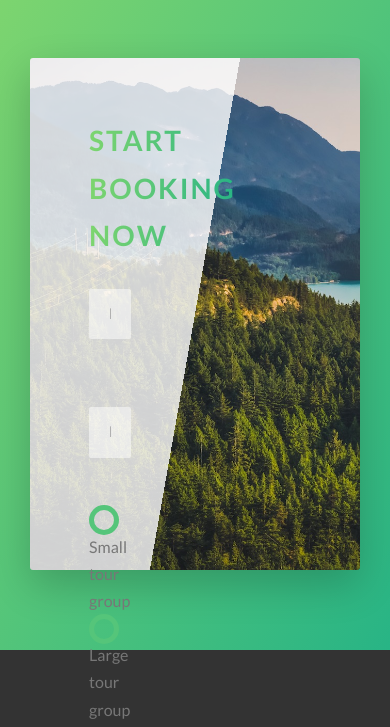
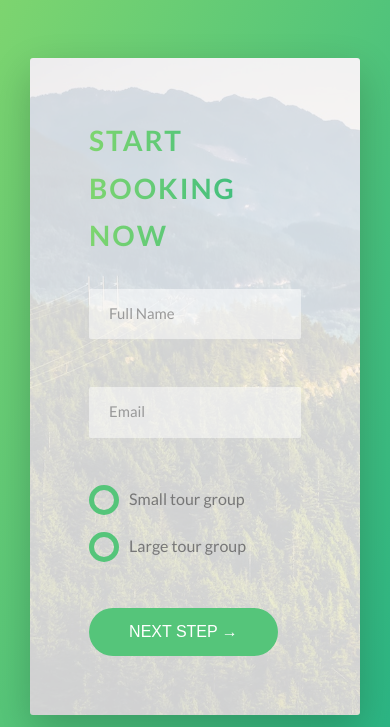
Before and after one commit to RemmySpicy/ujs-natours, a website: page index.html in a window 390 px wide. Shown: the part 7867-8594 px from the top of the page. Drawn offline with Linux system fonts and the light colour scheme.

Commit message:
Complete form and popup responsiveness

```diff
--- a/sass/components/_form.scss
+++ b/sass/components/_form.scss
@@ -17,21 +17,26 @@
         width: 90%;
         display: block;
         transition: all .3s;
+
+        @include respond(tab-port) {
+            width: 100%;
         }
 
-    &__input:focus {
+        &:focus {
             outline: none;
             box-shadow: 0 .62rem 1.25rem rgb($clr-black, .1);
             border-bottom: 3px solid $clr-primary;
         }
 
-    &__input:focus:invalid {
+        &:focus:invalid {
             border-color: $clr-secondary-dark;
         }
 
-    &__input::placeholder {
+        &::placeholder {
             color: $clr-grey-dark-2;
         }
+    }
+
 
 
     &__label {
@@ -54,6 +59,11 @@
     &__radio-group {
         width: 49%;
         display: inline-block;
+
+        @include respond(tab-port) {
+            width: 100%;
+            margin-bottom: 1.25rem;
+        }
     }
 
     &__radio-input {
--- a/sass/components/_popup.scss
+++ b/sass/components/_popup.scss
@@ -28,6 +28,12 @@
     &__left {
         width: 33.333333%;
         display: table-cell;
+
+        @include respond(tab-land) {
+            width: 100%;
+            height: 60%;
+            display: table;
+        }
     }
 
     &__right {
@@ -35,11 +41,25 @@
         display: table-cell;
         vertical-align: middle;
         padding: 1.87rem 3.12rem;
+
+        @include respond(tab-land) {
+            width: 100%;
+            height: 30%;
+            display: block;
+        }
     }
 
     &__img {
         display: block;
         width: 100%;
+
+        @include respond(tab-land) {
+            width: 50%;
+            height: 100%;
+            object-fit: cover;
+            float: left;
+            // display: table-cell;
+        }
     }
 
     &__text {
@@ -59,6 +79,11 @@
         -ms-hyphens: auto;
         -webkit-hyphens: auto;
         hyphens: auto;
+
+        @include respond(phone) {
+            -moz-column-count: 1;
+            column-count: 1;
+        }
     }
 
     // OPEN STATE
--- a/sass/pages/_home.scss
+++ b/sass/pages/_home.scss
@@ -62,18 +62,41 @@
 
 .book {
     background-image: linear-gradient(
-        100deg,
+        105deg,
         rgb($clr-white, .8) 50%,
         transparent 50%),
         url(/img/nat-10.jpg);
-    background-size: cover;
-    border-radius: $border-radius-1;
-    box-shadow: 0 .93rem 2.5rem rgb($clr-black, .2);
+        background-size: cover;
+        border-radius: $border-radius-1;
+        box-shadow: 0 .93rem 2.5rem rgb($clr-black, .2);
 
-    height: 32rem;
+        @include respond(tab-land) {
+            background-image: linear-gradient(
+                100deg,
+                rgb($clr-white, .8) 65%,
+                transparent 65%),
+                url(/img/nat-10.jpg);
+        }
+
+        @include respond(tab-port) {
+            background-image: linear-gradient(
+                to right,
+                rgb($clr-white, .8),
+                rgb($clr-white, .8)),
+                url(/img/nat-10.jpg);
+
+        }
 
     &__form {
         width: 50%;
         padding: 3.7rem;
+
+        @include respond(tab-land) {
+            width: 65%;
+        }
+
+        @include respond(tab-port) {
+            width: 100%;
+        }
     }
 }
```
Also changed, not shown: css/style.css, 1 other file. Lines whose indentation alone changed are shown as unchanged.
